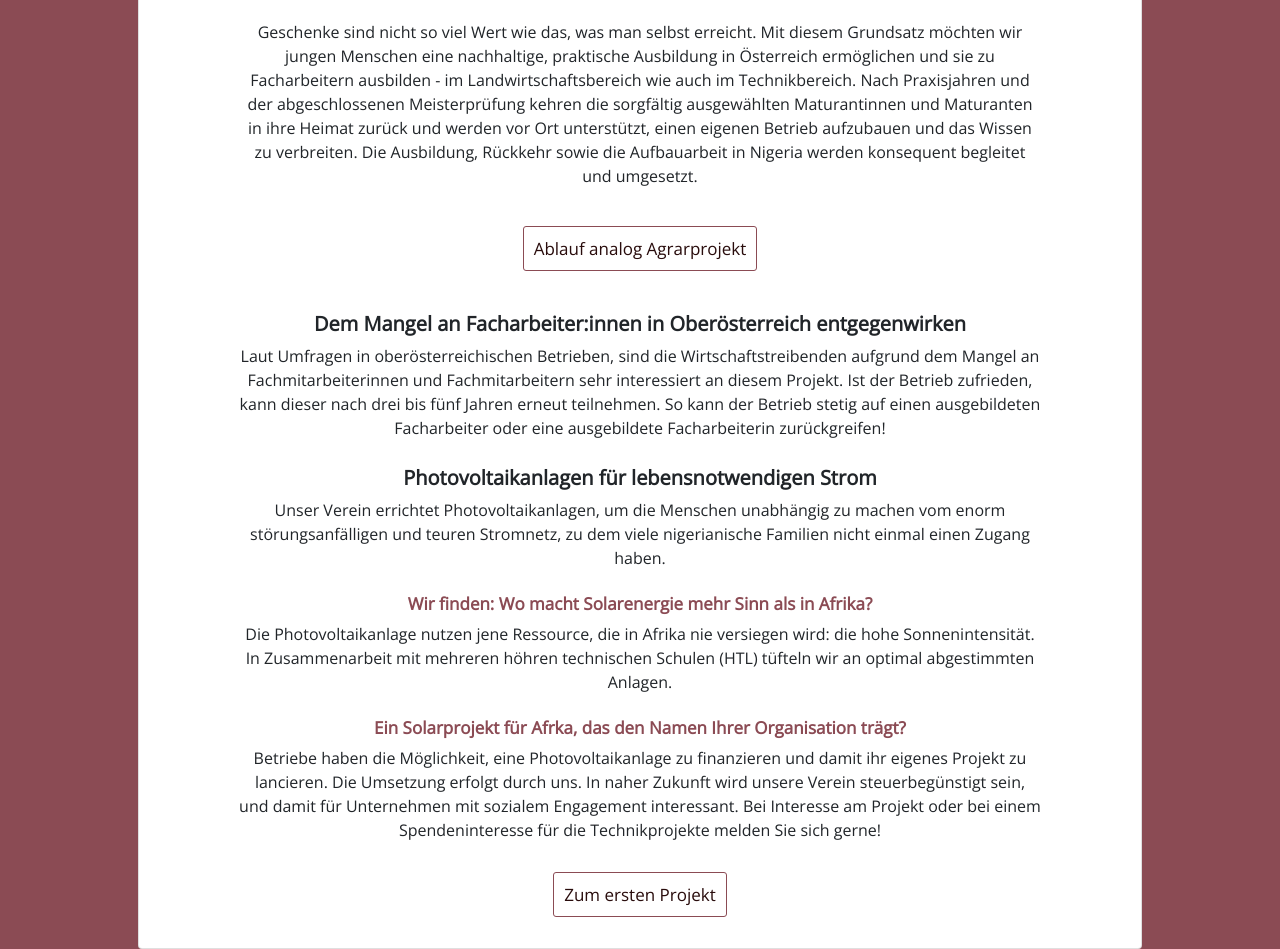
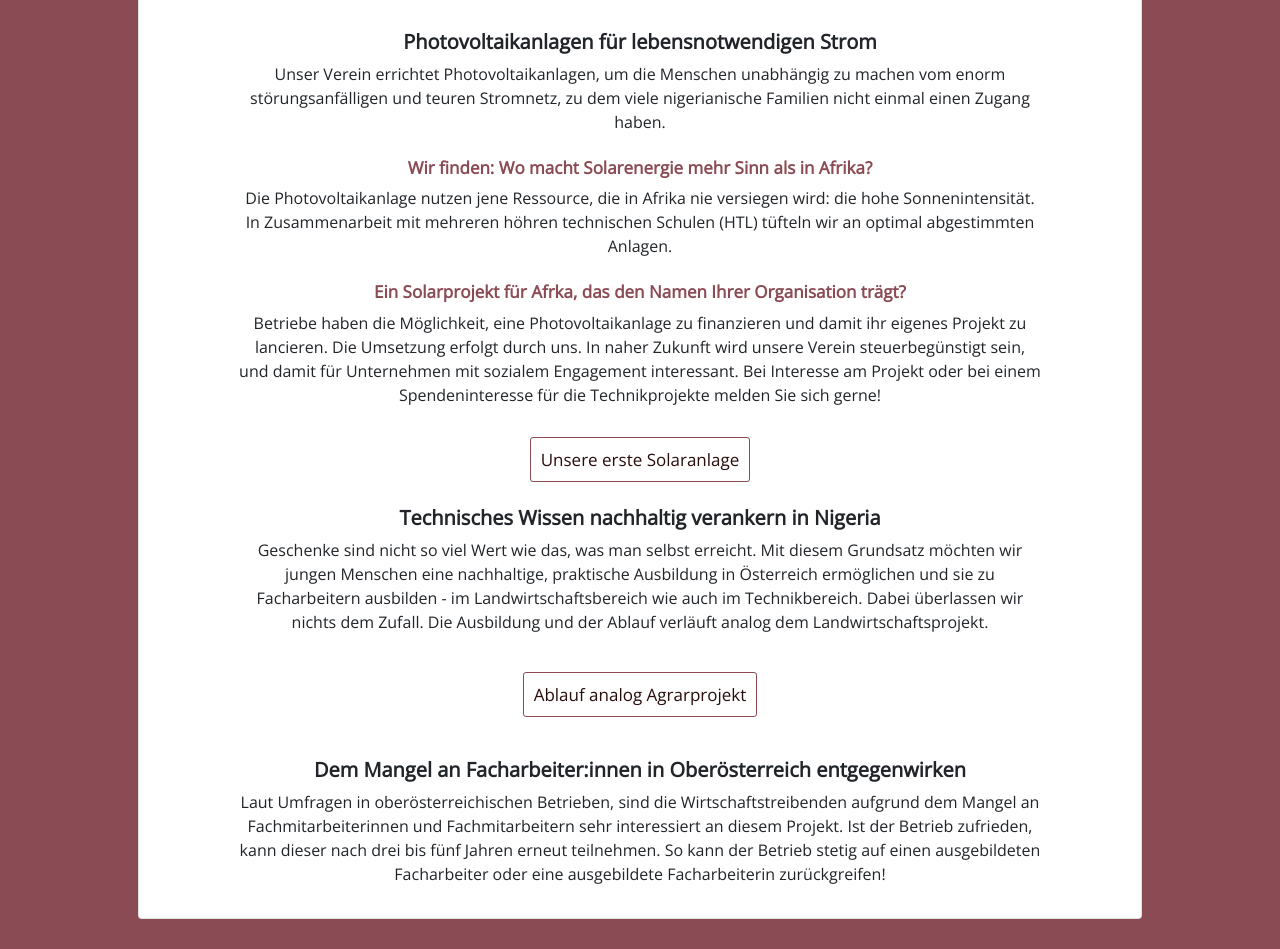
Before and after one commit to katrin-fe/website-sonne-fuer-afrika, a plain HTML site: page technik.html in a window 1280 px wide. Shown: the part 1022-1971 px from the top of the page. Drawn offline with nearby package versions, Linux system fonts and the light colour scheme; files whose address does not match are found by name; a web font is replaced by a local one.

Commit message:
new order text technik

```diff
--- a/technik.html
+++ b/technik.html
@@ -78,20 +78,6 @@
                 <div class="card-body"></br>
 
                     <h1>Nachhaltige Entwicklungsarbeit im Technikbereich</h1></br>
-                    <p>Geschenke sind nicht so viel Wert wie das, was man selbst erreicht. Mit diesem Grundsatz möchten wir
-                    jungen Menschen eine nachhaltige, praktische Ausbildung in Österreich ermöglichen und sie zu Facharbeitern
-                    ausbilden - im Landwirtschaftsbereich wie auch im Technikbereich.
-                    Nach Praxisjahren und der abgeschlossenen Meisterprüfung
-                    kehren die sorgfältig ausgewählten Maturantinnen und Maturanten in ihre Heimat zurück und werden vor Ort unterstützt,
-                    einen eigenen Betrieb aufzubauen und das Wissen zu verbreiten.
-                    Die Ausbildung, Rückkehr sowie die Aufbauarbeit in Nigeria werden konsequent begleitet und umgesetzt. </br></br></br>
-                    <a class="button" href="/agrar.html">Ablauf analog Agrarprojekt</a></br></br>
-                    <h2>Dem Mangel an Facharbeiter:innen in Oberösterreich entgegenwirken</h2>
-                    <p>Laut Umfragen in oberösterreichischen Betrieben, sind die Wirtschaftstreibenden aufgrund dem
-                    Mangel an Fachmitarbeiterinnen und Fachmitarbeitern sehr interessiert
-                    an diesem Projekt. Ist der Betrieb zufrieden, kann dieser nach drei bis fünf
-                    Jahren erneut teilnehmen. So kann der Betrieb stetig auf einen ausgebildeten Facharbeiter oder eine
-                    ausgebildete Facharbeiterin zurückgreifen!
                     <h2 id="anker-photovol2">Photovoltaikanlagen für lebensnotwendigen Strom</h2>
                     Unser Verein errichtet Photovoltaikanlagen, um die Menschen unabhängig zu machen vom
                     enorm störungsanfälligen und teuren Stromnetz, zu dem viele nigerianische Familien
@@ -106,7 +92,21 @@
                     Unternehmen mit sozialem Engagement interessant. Bei Interesse am Projekt oder bei einem
                     Spendeninteresse für die Technikprojekte melden Sie sich gerne!
                     </p></br>
-                    <a class="button" href="/erfolgreicheprojekte.html#anker-photovol">Zum ersten Projekt</a></br></br>
+                    <a class="button" href="/erfolgreicheprojekte.html#anker-photovol">Unsere erste Solaranlage</a></br></br>
+
+                    <h2 id="anker-photovol2">Technisches Wissen nachhaltig verankern in Nigeria</h2>
+                    <p>Geschenke sind nicht so viel Wert wie das, was man selbst erreicht. Mit diesem Grundsatz möchten wir
+                        jungen Menschen eine nachhaltige, praktische Ausbildung in Österreich ermöglichen und sie zu Facharbeitern
+                        ausbilden - im Landwirtschaftsbereich wie auch im Technikbereich. Dabei überlassen wir nichts dem Zufall.
+                        Die Ausbildung und der Ablauf verläuft analog dem Landwirtschaftsprojekt.
+                        </br></br></br>
+                        <a class="button" href="/agrar.html#anker-agrar">Ablauf analog Agrarprojekt</a></br></br>
+                    <h2>Dem Mangel an Facharbeiter:innen in Oberösterreich entgegenwirken</h2>
+                    <p>Laut Umfragen in oberösterreichischen Betrieben, sind die Wirtschaftstreibenden aufgrund dem
+                        Mangel an Fachmitarbeiterinnen und Fachmitarbeitern sehr interessiert
+                        an diesem Projekt. Ist der Betrieb zufrieden, kann dieser nach drei bis fünf
+                        Jahren erneut teilnehmen. So kann der Betrieb stetig auf einen ausgebildeten Facharbeiter oder eine
+                        ausgebildete Facharbeiterin zurückgreifen!
                  </div>
             </div>
     </div>
```
Also changed, not shown: agrar.html (+1 -1 lines), index.html (+2 -2 lines).
